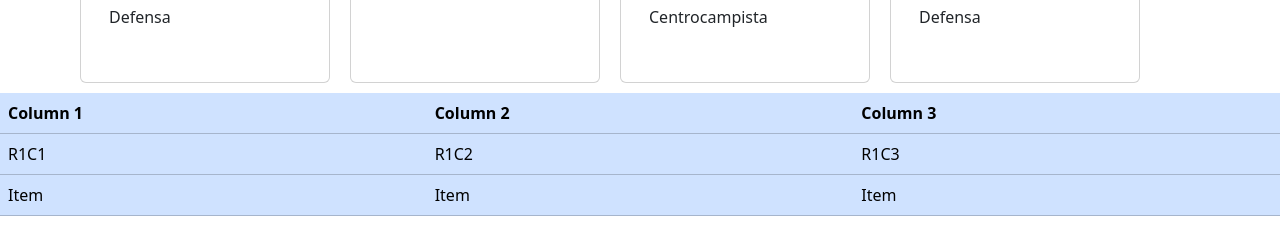
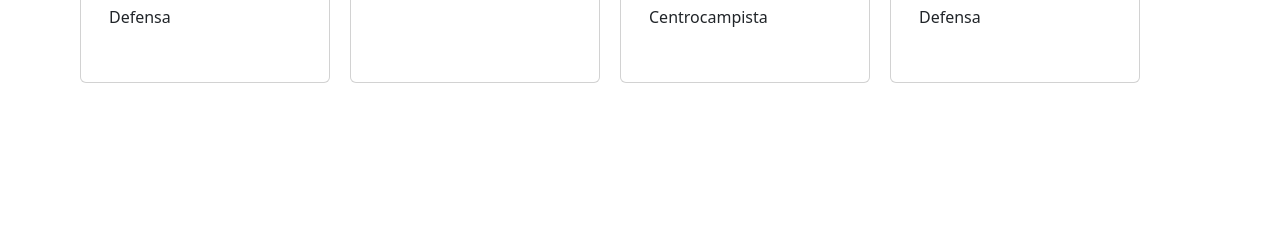
Before and after one commit to David1719Ms/davidproject, a plain HTML site: page navbar/jugadores.html in a window 1280 px wide. Shown: the part 1121-1353 px from the top of the page. After the commit the page ends 1214 px from the top, so only its background shows below. Drawn offline with nearby package versions, Linux system fonts and the light colour scheme.

Commit message:
Terminado

```diff
--- a/navbar/jugadores.html
+++ b/navbar/jugadores.html
@@ -164,36 +164,6 @@
         </div>
       </div>
     </section>
-    <div>
-        <div
-            class="table-responsive"
-        >
-            <table
-                class="table table-primary"
-            >
-                <thead>
-                    <tr>
-                        <th scope="col">Column 1</th>
-                        <th scope="col">Column 2</th>
-                        <th scope="col">Column 3</th>
-                    </tr>
-                </thead>
-                <tbody>
-                    <tr class="">
-                        <td scope="row">R1C1</td>
-                        <td>R1C2</td>
-                        <td>R1C3</td>
-                    </tr>
-                    <tr class="">
-                        <td scope="row">Item</td>
-                        <td>Item</td>
-                        <td>Item</td>
-                    </tr>
-                </tbody>
-            </table>
-        </div>
-
-    </div>
     <script
       src="https://cdn.jsdelivr.net/npm/@popperjs/core@2.11.8/dist/umd/popper.min.js"
       integrity="sha384-I7E8VVD/ismYTF4hNIPjVp/Zjvgyol6VFvRkX/vR+Vc4jQkC+hVqc2pM8ODewa9r"
```
